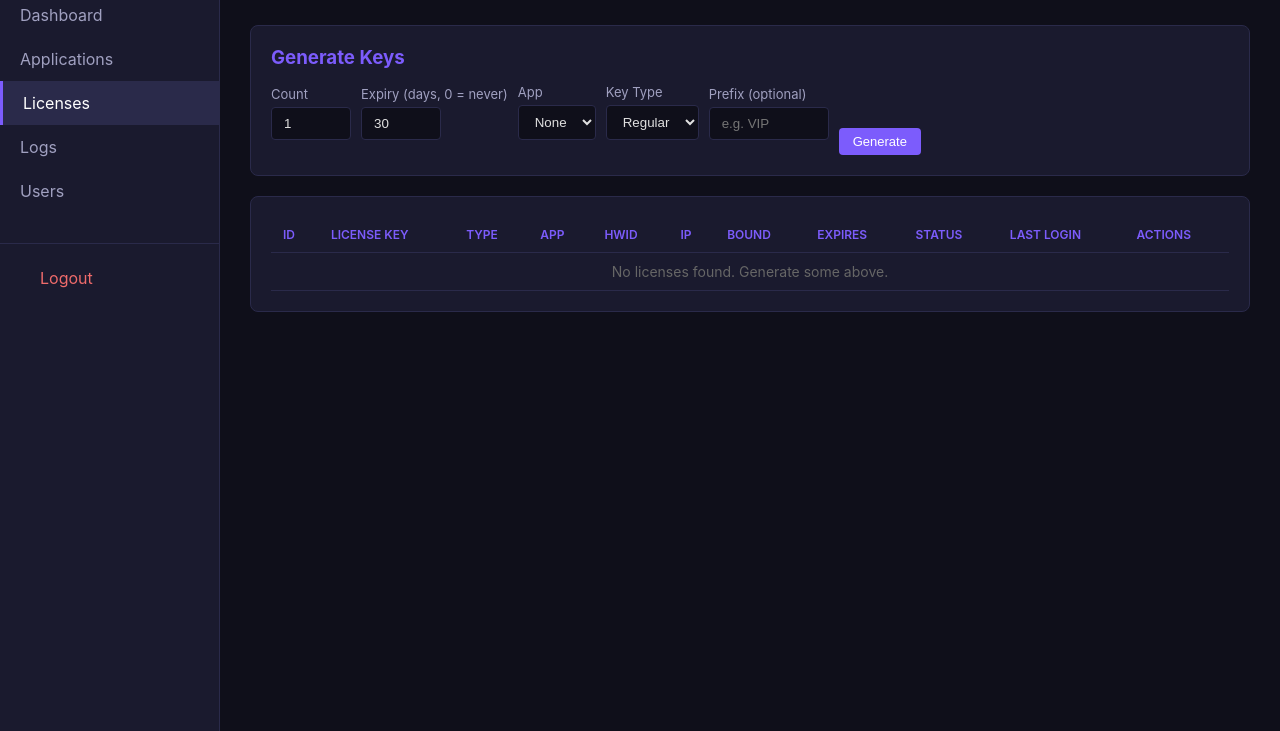
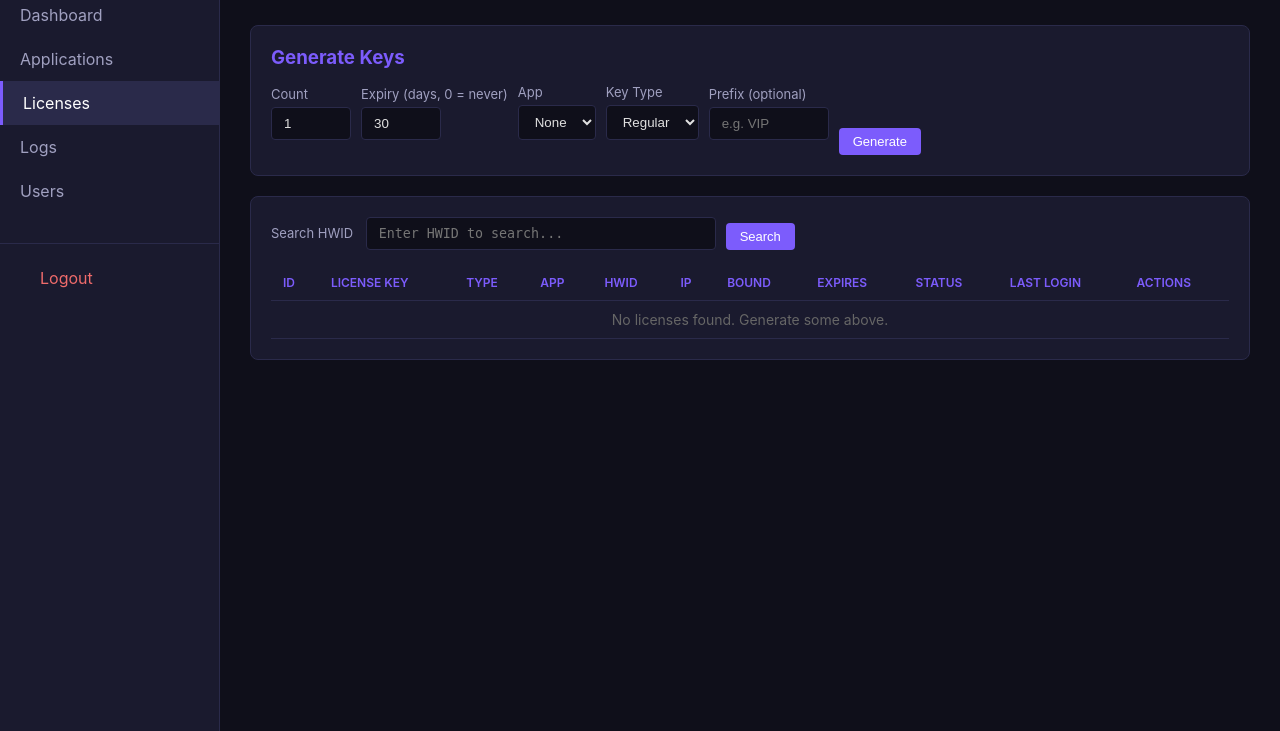
Before and after one commit to seconda87267-hue/keyauth-clone, a Python web app: template server/admin/templates/licenses.html in a window 1280 px wide. Shown: the part 69-800 px from the top of the page. Run offline with Jinja, Linux system fonts and the light colour scheme; the template is opened without the code that fills it, so the values that code supplies are empty.

Commit message:
Global HWID uniqueness + search + detail modal
- Login: reject HWID already bound to another license (1 HWID globally)
- Admin Set HWID: same check with flash message
- Licenses page: HWID search bar to find by HWID
- HWID detail modal: click HWID to see full info (license, HWID, bound
  date, IP, last login) with copy button
- Flash message display for Set HWID errors
- Pagination preserves search parameter

```diff
--- a/server/admin/templates/licenses.html
+++ b/server/admin/templates/licenses.html
@@ -3,6 +3,10 @@
 {% block lic_active %}active{% endblock %}
 {% block content %}
 <h1 style="margin-bottom: 25px;">Licenses ({{ total }})</h1>
+
+{% if flash %}
+<div style="background:#3a1a1a;border:1px solid #ef6b6b;border-radius:6px;padding:10px 15px;margin-bottom:15px;color:#ef6b6b;">{{ flash }}</div>
+{% endif %}
 
 <div class="card">
     <h3>Generate Keys</h3>
@@ -40,6 +44,18 @@
 </div>
 
 <div class="card">
+    <div style="margin-bottom:15px;">
+        <form method="get" action="/admin/licenses" class="form-inline">
+            <div class="form-group" style="margin-bottom:0;">
+                <label style="display:inline;margin-right:8px;">Search HWID</label>
+                <input type="text" name="search" placeholder="Enter HWID to search..." value="{{ search }}" style="width:350px;padding:8px 12px;background:#0f0f1a;border:1px solid #2a2a4a;border-radius:4px;color:#e0e0e0;font-family:monospace;">
+            </div>
+            <button type="submit" class="btn btn-primary">Search</button>
+            {% if search %}
+            <a href="/admin/licenses" class="btn btn-warning">Clear</a>
+            {% endif %}
+        </form>
+    </div>
     <table>
         <thead>
             <tr>
@@ -77,7 +93,7 @@
                 </td>
                 <td class="mono" style="max-width:200px;overflow:auto;">
                     {% if lic.hwid %}
-                    <span class="hwid-cell" title="{{ lic.hwid }}">{{ lic.hwid[:40] }}{{ '...' if lic.hwid|length > 40 }}</span>
+                    <span class="hwid-cell" style="cursor:pointer;color:#7c5cfc;" onclick="showHwidDetail('{{ lic.license_key }}','{{ lic.hwid }}','{{ lic.hwid_bind_date.strftime('%Y-%m-%d %H:%M') if lic.hwid_bind_date else 'N/A' }}','{{ lic.ip_address or 'N/A' }}','{{ lic.last_login.strftime('%Y-%m-%d %H:%M') if lic.last_login else 'N/A' }}')">{{ lic.hwid[:40] }}{{ '...' if lic.hwid|length > 40 }}</span>
                     <button class="copy-btn" onclick="copyText('{{ lic.hwid }}')">Copy</button>
                     {% else %}
                     <span style="color:#666;">None</span>
@@ -136,6 +152,28 @@
     </div>
 </div>
 
+<div id="hwidDetailModal" style="display:none;position:fixed;top:0;left:0;right:0;bottom:0;background:rgba(0,0,0,0.7);z-index:1000;align-items:center;justify-content:center;">
+    <div style="background:#1a1a2e;padding:25px;border-radius:8px;border:1px solid #7c5cfc;max-width:600px;margin:10% auto;">
+        <h3 style="color:#7c5cfc;margin-bottom:15px;">HWID Details</h3>
+        <div style="background:#0f0f1a;padding:15px;border-radius:6px;margin-bottom:15px;">
+            <div style="display:grid;grid-template-columns:100px 1fr;gap:10px;font-size:14px;">
+                <span style="color:#888;">License:</span>
+                <span class="mono" id="hwidDetailLicense" style="color:#7c5cfc;"></span>
+                <span style="color:#888;">HWID:</span>
+                <span class="mono" id="hwidDetailHwid" style="word-break:break-all;font-size:12px;"></span>
+                <span style="color:#888;">Bound:</span>
+                <span id="hwidDetailBound"></span>
+                <span style="color:#888;">IP:</span>
+                <span class="mono" id="hwidDetailIp"></span>
+                <span style="color:#888;">Last Login:</span>
+                <span id="hwidDetailLast"></span>
+            </div>
+        </div>
+        <button type="button" class="btn btn-primary" onclick="copyText(document.getElementById('hwidDetailHwid').textContent)">Copy HWID</button>
+        <button type="button" class="btn btn-warning" onclick="document.getElementById('hwidDetailModal').style.display='none'">Close</button>
+    </div>
+</div>
+
 <script>
 function copyText(text) {
     navigator.clipboard.writeText(text).then(function() {
@@ -149,7 +187,18 @@ function showSetHwid(id) {
     document.getElementById('setHwidForm').action = '/admin/set-hwid/' + id;
     document.getElementById('setHwidModal').style.display = 'block';
 }
+function showHwidDetail(license, hwid, bound, ip, last) {
+    document.getElementById('hwidDetailLicense').textContent = license;
+    document.getElementById('hwidDetailHwid').textContent = hwid;
+    document.getElementById('hwidDetailBound').textContent = bound;
+    document.getElementById('hwidDetailIp').textContent = ip;
+    document.getElementById('hwidDetailLast').textContent = last;
+    document.getElementById('hwidDetailModal').style.display = 'block';
+}
 document.getElementById('setHwidModal').addEventListener('click', function(e) {
+    if (e.target === this) this.style.display = 'none';
+});
+document.getElementById('hwidDetailModal').addEventListener('click', function(e) {
     if (e.target === this) this.style.display = 'none';
 });
 </script>
@@ -157,11 +206,11 @@ document.getElementById('setHwidModal').addEventListener('click', function(e) {
 {% if total_pages > 1 %}
 <div class="pagination">
     {% if page > 1 %}
-    <a href="/admin/licenses?page={{ page - 1 }}">Prev</a>
+    <a href="/admin/licenses?page={{ page - 1 }}{% if search %}&search={{ search }}{% endif %}">Prev</a>
     {% endif %}
     <span style="padding:6px 12px;color:#888;">Page {{ page }} of {{ total_pages }}</span>
     {% if page < total_pages %}
-    <a href="/admin/licenses?page={{ page + 1 }}">Next</a>
+    <a href="/admin/licenses?page={{ page + 1 }}{% if search %}&search={{ search }}{% endif %}">Next</a>
     {% endif %}
 </div>
 {% endif %}
--- a/server/routes/auth_routes.py
+++ b/server/routes/auth_routes.py
@@ -65,6 +65,10 @@ def login(request: Request, data: LoginRequest, db: Session = Depends(get_db)):
         return {"success": False, "message": "License has expired"}
 
     if lic.hwid is None:
+        existing = db.query(License).filter(License.hwid == hwid, License.id != lic.id).first()
+        if existing:
+            log_action(db, license_key, "HWID_BIND_FAIL", f"HWID already bound to {existing.license_key}", ip)
+            return {"success": False, "message": "This HWID is already bound to another license key"}
         lic.hwid = hwid
         lic.hwid_bind_date = datetime.now(timezone.utc).replace(tzinfo=None)
         lic.ip_address = ip
```
Also changed, not shown: server/routes/admin_routes.py (+17 -6 lines).
